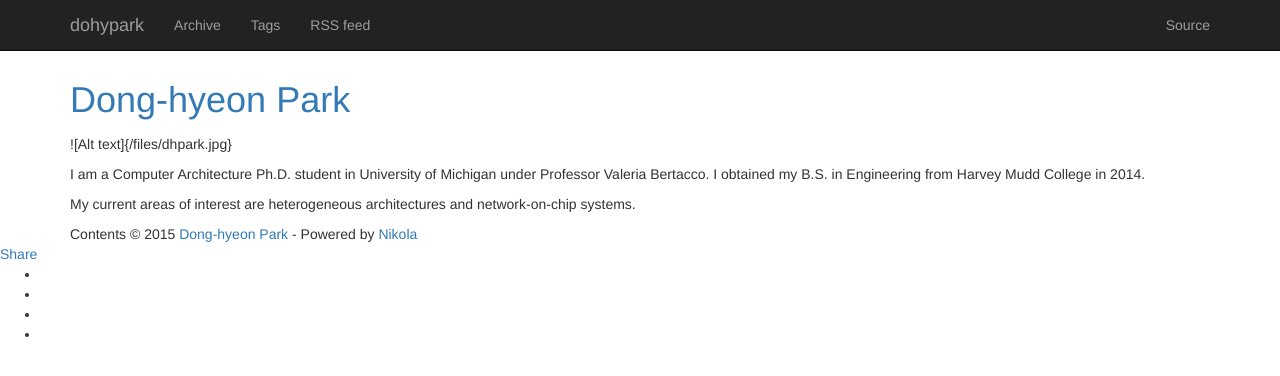
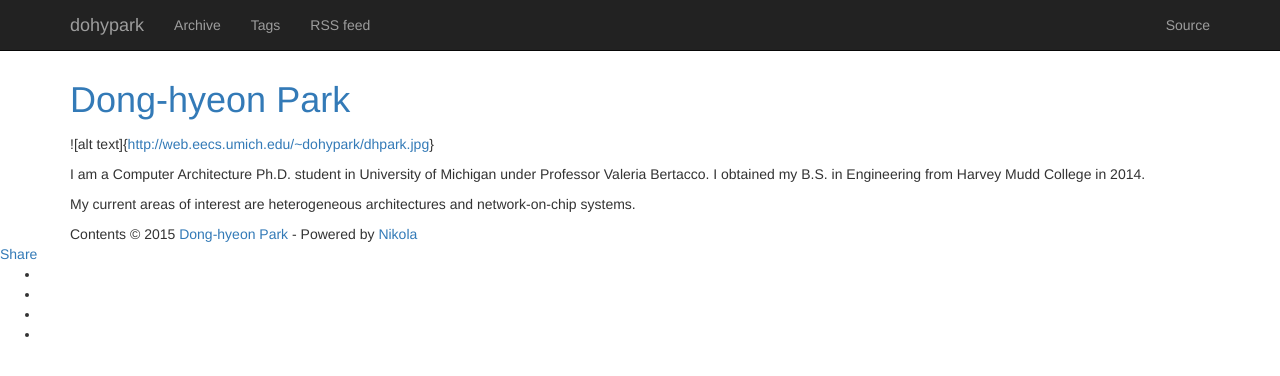
Before and after one commit to dohypark/web, a plain HTML site: page index.html in a window 1280 px wide. Drawn offline with Linux system fonts and the light colour scheme; a script that the page names is missing.

Commit message:
added image

```diff
--- a/index.html
+++ b/index.html
@@ -113,7 +113,7 @@
     </header>
     <div class="e-content entry-content" itemprop="articleBody text">
     <div>
-<p>![Alt text]{/files/dhpark.jpg}</p>
+<p>![alt text]{<a class="reference external" href="http://web.eecs.umich.edu/~dohypark/dhpark.jpg">http://web.eecs.umich.edu/~dohypark/dhpark.jpg</a>}</p>
 <p>I am a Computer Architecture Ph.D. student in University of Michigan under Professor Valeria Bertacco. I obtained my B.S. in Engineering from Harvey Mudd College in 2014.</p>
 <p>My current areas of interest are heterogeneous architectures and network-on-chip systems.</p>
 </div>
```
Also changed, not shown: dhpark.jpg (added).
